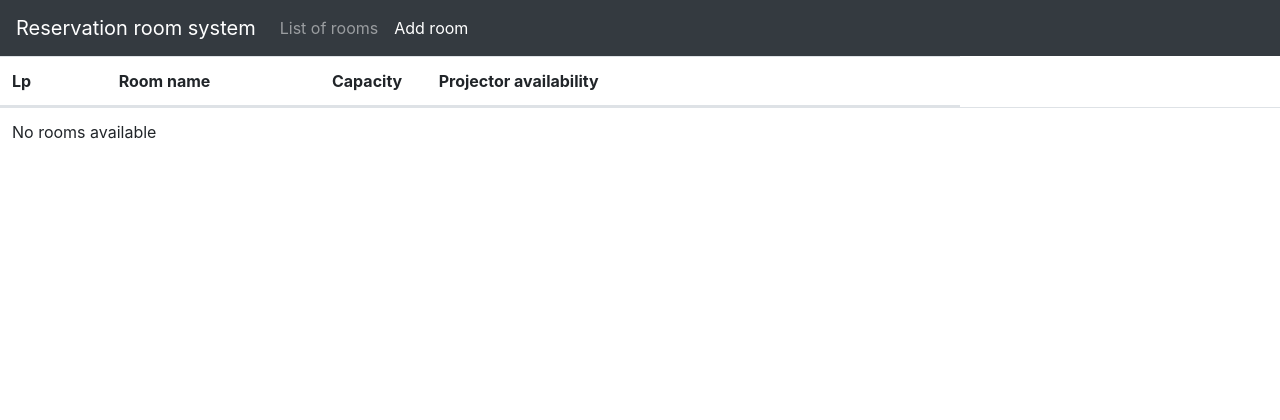
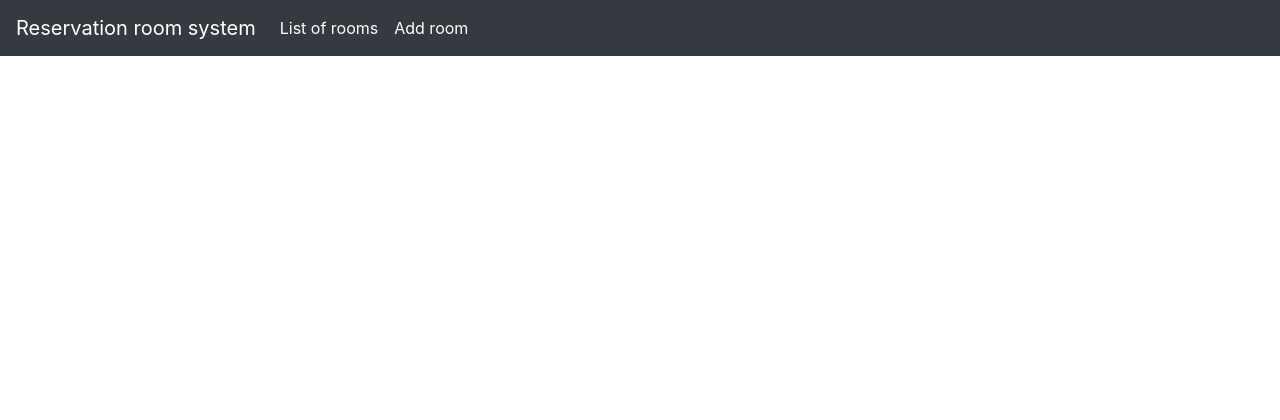
Before and after one commit to piotrstempkowski/djangoWorkshop, a Django app: page / in a window 1280 px wide. Shown: the top 420 px of the page. Run offline with Django 4.2, Linux system fonts and the light colour scheme; data that the repository does not hold is empty; some libraries are stand-ins or nearby versions.

Commit message:
ClassViews

```diff
--- a/djangoWorkshop/settings.py
+++ b/djangoWorkshop/settings.py
@@ -9,7 +9,7 @@ https://docs.djangoproject.com/en/4.1/topics/settings/
 For the full list of settings and their values, see
 https://docs.djangoproject.com/en/4.1/ref/settings/
 """
-
+import os.path
 from pathlib import Path
 
 # Build paths inside the project like this: BASE_DIR / 'subdir'.
@@ -55,7 +55,7 @@ ROOT_URLCONF = 'djangoWorkshop.urls'
 TEMPLATES = [
     {
         'BACKEND': 'django.template.backends.django.DjangoTemplates',
-        'DIRS': [],
+        'DIRS': [os.path.join(BASE_DIR, "templates")],
         'APP_DIRS': True,
         'OPTIONS': {
             'context_processors': [
--- a/djangoWorkshop/urls.py
+++ b/djangoWorkshop/urls.py
@@ -15,28 +15,39 @@ Including another URLconf
 """
 from django.contrib import admin
 from django.urls import path
-from django.urls import re_path
 from exercise.views import (
-base_view,
-add_conference_room_view,
-room_list_view,
-delete_room,
-modify_room,
-room_reservatation_view,
-reservation_view,
-room_availability_view,
-reservation_form_view,
-room_search_view,)
+    HomeView,
+    AddRoomView,
+    RoomListView,
+    DeleteRoomView,
+    ModifyRoomView,
+    ReservationView,
+    RoomDetailView,
+    RoomsAvailabilityView,
+    ReservationsView,
+    RoomSearch,
+)
+
 urlpatterns = [
-    path('admin/', admin.site.urls),
-    path("base/", base_view, name="base"),
-    path("room/new/", add_conference_room_view, name="add-room"),
-    path("", room_list_view, name="room-list"),
-    path("room/delete/<int:id>/", delete_room, name="delete-room"),
-    path("room/modify/<int:id>/", modify_room, name="modify_room"),
-    path("room/reserve/<int:room_id>/", room_reservatation_view, name="reserve_room"),
-    path("room/reservation/<int:room_id>/", reservation_view, name="reservation"),
-    path("rooms/availability", room_availability_view, name="rooms", ),
-    path("room/reservation-form/<int:room_id>", reservation_form_view, name="reservation_form"),
-    path("room/search", room_search_view, name="room-search"),
+    path("admin/", admin.site.urls),
+    path("", HomeView.as_view(), name="base"),
+    path("room/new/", AddRoomView.as_view(), name="add-room"),
+    path("rooms/", RoomListView.as_view(), name="room-list"),
+    path("room/delete/<int:room_id>/", DeleteRoomView.as_view(), name="delete-room"),
+    path("room/modify/<int:room_id>/", ModifyRoomView.as_view(), name="modify_room"),
+    path("room/reserve/<int:room_id>/", ReservationView.as_view(), name="reserve_room"),
+    path(
+        "room/reservation/<int:room_id>/", RoomDetailView.as_view(), name="reservation"
+    ),
+    path(
+        "rooms/availability",
+        RoomsAvailabilityView.as_view(),
+        name="rooms",
+    ),
+    path(
+        "room/reservation-form/<int:room_id>",
+        ReservationsView.as_view,
+        name="reservation_form",
+    ),
+    path("room/search", RoomSearch.as_view(), name="room-search"),
 ]
--- a/exercise/templates/exercise/base.html
+++ b/exercise/templates/exercise/base.html
@@ -28,7 +28,7 @@
   </button>
   <div class="collapse navbar-collapse" id="navbarNavAltMarkup">
     <div class="navbar-nav">
-      <a class="nav-item nav-link" href="/">List of rooms<span class="sr-only">(current)</span></a>
+      <a class="nav-item nav-link active" href="/rooms/">List of rooms</a>
       <a class="nav-item nav-link active" href="/room/new/">Add room</a>
     </div>
   </div>
--- a/exercise/views.py
+++ b/exercise/views.py
@@ -1,137 +1,236 @@
 from django.shortcuts import render, redirect
-from .models import RoomReservation
+from django.views import View
+from django.http import Http404
+from .models import RoomReservation, ConferenceRoom
 import datetime
+
 # Create your views here.
-def base_view(request):
-    return render(request, 'exercise/base.html', {})
+class HomeView(View):
+    def get(self, request):
+        return render(request, "exercise/base.html", {})
 
-from .models import ConferenceRoom
-def add_conference_room_view(request):
-    if request.method == 'GET':
-        return render(request, "exercise/add_conf_room.html")
-    else:
+    def post(self, request):
+        raise Http404
+
+
+class AddRoomView(View):
+    def get(self, request):
+        return render(request, "exercise/add_room.html")
+
+    def post(self, request):
         name = request.POST.get("room-name")
         capacity = request.POST.get("capacity")
         capacity = int(capacity) if capacity else 0
         projector = request.POST.get("projector") == "on"
+
         if not name:
-            return render(request, "exercise/add_conf_room.html", context={"error": "Name of conference room incorrect."})
-        if capacity <= 0 :
-            return render(request, "exercise/add_conf_room.html", context={"error": "Capacity of coference room must be positive"})
+            return render(
+                request,
+                "exercise/add_room.html",
+                context={"error": "Room must have a name!"},
+            )
+        if capacity <= 0:
+            return render(
+                request,
+                "add_room.html",
+                context={"error": "Room capacity must be greater then 0!"},
+            )
         if ConferenceRoom.objects.filter(name=name).first():
-            return render(request, "exercise/add_conf_room.html", context={"error": "Name of conference room already exists in database."})
-        ConferenceRoom.objects.create(name=name, capacity=capacity, projector_availability = projector)
+            return render(
+                request,
+                "add_room.html",
+                context={"error": "Room name is already taken!"},
+            )
+
+        ConferenceRoom.objects.create(
+            name=name, capacity=capacity, projector_availability=projector
+        )
         return redirect("room-list")
-# obsuzyc przypadek post
 
 
-def room_list_view(request):
-    if request.method == 'GET':
+class RoomListView(View):
+    def get(self, request):
         rooms = ConferenceRoom.objects.all()
         return render(request, "exercise/room.html", context={"rooms": rooms})
 
 
-def delete_room(request, id):
-    if request.method == 'GET':
-        ConferenceRoom.objects.get(id=id).delete()
-        return redirect("room-list")
+class DeleteRoomView(View):
+    def get(self, request, room_id):
+        try:
+            room = ConferenceRoom.objects.get(id=room_id)
+            room.delete()
+            return redirect("room-list")
+        except ConferenceRoom.DoesNotExist:
+            raise Http404
 
 
-def modify_room(request, id):
-    if request.method == 'GET':
-        room = ConferenceRoom.objects.get(id=id)
-        return render(request, "exercise/delete_room.html", context={"room": room})
-    else:
-        room = ConferenceRoom.objects.get(id=id)
-        name= request.POST.get("room-name")
+class ModifyRoomView(AddRoomView):
+    def get(self, request, room_id):
+        room = ConferenceRoom.objects.get(id=room_id)
+        return render(request, "exercise/modify_room.html", context={"room": room})
+
+    def post(self, request, room_id):
+        room = ConferenceRoom.objects.get(id=room_id)
+        name = request.POST.get("room-name")
         capacity = request.POST.get("capacity")
         capacity = int(capacity) if capacity else 0
-        projector = request.POST.get("projector") == 'on'
+        projector = request.POST.get("projector") == "on"
+
         if not name:
-            return render(request,"exercise/modify_room.html",context={"error": "Name room is required."})
+            return render(
+                request,
+                "exercise/modify_room.html",
+                context={"error": "Room must have a name!"},
+            )
+
         if capacity <= 0:
-            return render(request, "exercise/modify-room.html", context={"error": "Room capacity must be postive"})
-        if ConferenceRoom.objects.filter(name=name).first() and room.name != name:
-            return render(request, 'exercise/modify_room.html', context={'error': "Conference room name can't duplicate."})
+            return render(
+                request,
+                "exercise/modify_room.html",
+                context={"error": "Capacity must be greater then 0."},
+            )
+
+        if name != room.name and ConferenceRoom.objects.filter(name=name).first():
+            return render(
+                request,
+                "exercise/modify_room.html",
+                context={"error": "Room name is taken!"},
+            )
+
         room.name = name
         room.capacity = capacity
         room.projector_availability = projector
         room.save()
         return redirect("room-list")
 
-def room_reservatation_view(request, room_id):
-    if request.method == 'GET':
+
+class ReservationView(View):
+    def get(self, request, room_id):
         room = ConferenceRoom.objects.get(id=room_id)
         return render(request, "exercise/reserve_room.html", context={"room": room})
-    else:
+
+    def post(self, request, room_id):
         room = ConferenceRoom.objects.get(id=room_id)
         date = request.POST.get("reservation-date")
         comment = request.POST.get("comment")
-        if RoomReservation.objects.filter(room_id=room, date=date):
-            return render(request, "reserve_room.html", context={"error":"Room is already reserved."})
+
+        if RoomReservation.objects.filter(room=room, date=date):
+            return render(
+                request,
+                "exercise/reserve_room.html",
+                context={"error": "Room is already reserved"},
+            )
+
         if date < str(datetime.date.today()):
-            return render(request, "reserve_room.html", context={"error": "Date cannot be in the past"})
-        RoomReservation.objects.create(room_id=room, date=date, comment=comment)
+            return render(
+                request,
+                "exercise/reserve_room.html",
+                context={"error": "Date cannot be in past!"},
+            )
+
+        RoomReservation.objects.create(room=room, date=date, comment=comment)
         return redirect("room-list")
 
-def reservation_view(request, room_id):
-    if request.method =='GET':
+
+class RoomDetailView(View):
+    def get(self, request, room_id):
         room = ConferenceRoom.objects.get(id=room_id)
-        reservations = room.roomreservation_set.filter(date__gte=str(datetime.date.today())).order_by("date")
-        return render(request, "exercise/reservations.html", context={"room": room,
-                                                                      "reservations": reservations,})
+        reservations = room.reservation_set.filter(
+            date__gte=str(datetime.date.today())
+        ).order_by("date")
+        return render(
+            request,
+            "exercise/reserve_room.html",
+            context={"reservations": reservations},
+        )
 
-def room_availability_view(request):
-    if request.method=='GET':
-        rooms = ConferenceRoom.objects.all() # pobieram dane do salach
-        for room in rooms: # iteruje się po pokojach
-            reservation_dates = [reservation.date for reservation in room.roomreservation_set.all()] # dla każej sali wyciągam daty kiedy jest zajea
+
+class RoomsAvailabilityView(View):
+    def get(self, request):
+        rooms = ConferenceRoom.objects.all()
+        for room in rooms:
+            reservation_dates = [
+                reservation.date for reservation in room.reservation_set.all()
+            ]
             room.reserved = datetime.date.today() in reservation_dates
-        return render(request, "exercise/rooms_availability.html", context={"rooms": rooms})
 
-def reservation_form_view(request, room_id):
-    if request.method =='GET':
-            room = ConferenceRoom.objects.get(id=room_id)
-            reservations = room.roomreservation_set.filter(date__gte=str(datetime.date.today())).order_by('date')
-            return render(request, "exercise/reservation_form.html", context={"room": room, "reservations": reservations})
+        return render(
+            request, "exercise/room_availability.html", context={"rooms": rooms}
+        )
 
-    if request.method =='POST':
+
+class ReservationsView(View):
+    def get(self, request, room_id):
         room = ConferenceRoom.objects.get(id=room_id)
-        date = request.POST.get("exercise/reservation-date")
+        reservations = room.reservation_set.filter(
+            date__gte=str(datetime.date.today())
+        ).order_by("date")
+        return render(
+            request,
+            "exercise/reservations.html",
+            context={"reservations": reservations, "room": room},
+        )
+
+    def post(self, request, room_id):
+        room = ConferenceRoom.objects.get(id=room_id)
+        date = request.POST.get("reservation-date")
         comment = request.POST.get("comment")
 
-        reservations = room.roomreservation_set.filter(date__gte=str(datetime.date.today())).order_by('date')
+        reservations = room.reservation_set.filter(
+            date__gte=str(datetime.date.today())
+        ).order_by("date")
 
-        if RoomReservation.objects.filter(room_id=room, date=date):
-            return render(request, "exercise/reservation_form.html", context={"room": room,
-                                                                    "reservations": reservations,
-                                                                    "error": "Sala jest już zarezerwowana!"})
+        if RoomReservation.objects.filter(room=room, date=date):
+            return render(
+                request,
+                "exercise/reservations.html",
+                context={
+                    "room": room,
+                    "reservations": reservations,
+                    "error": "Room is already taken",
+                },
+            )
+
         if date < str(datetime.date.today()):
-            return render(request, "exercise/reservation_form.html", context={"room": room,
-                                                                    "reservations": reservations,
-                                                                    "error": "Data jest z przeszłości!"})
+            return render(
+                request,
+                "exercise/reservations.html",
+                context={
+                    "room": room,
+                    "reservations": reservations,
+                    "error": "Date cannot be in past!",
+                },
+            )
 
-        RoomReservation.objects.create(room_id=room, date=date, comment=comment)
-        return redirect("room-list")
+        RoomReservation.objects.create(room=room, date=date, comment=comment)
+        return redirect("exercise/reservations.html")
 
-def room_search_view(request):
-    if request.method == 'GET':
 
-        name = request.POST.get('room-name')
-        capacity = request.POST.get('capacity')
+class RoomSearch(View):
+    def get(self, request):
+        name = request.GET.get("room-name")
+        capacity = request.GET.get("capacity")
         capacity = int(capacity) if capacity else 0
-        projector = request.POST.get('projector') == 'On'
+        projector = request.GET.get("projector") == "on"
 
         rooms = ConferenceRoom.objects.all()
         if projector:
-            rooms = rooms.filter(projector_availability=projector)
+            rooms = rooms.filer(projector_availability=projector)
+
         if capacity:
             rooms = rooms.filter(capacity__gte=capacity)
+
         if name:
-            rooms = rooms.filter(name__contains=name)
+            rooms.filter(name__contains=name)
+
         for room in rooms:
-            reservation_dates= [reservation.date for reservation in room.roomreservation_set.all()]
+            reservation_dates = [
+                reservation.date for reservation in room.reservation_set.all()
+            ]
             room.reserved = str(datetime.date.today()) in reservation_dates
 
-    return render(request,"exercise/room_search.html", context={"rooms": rooms,
-                                                                "date": datetime.date.today()})
+        return render(
+            request,
+            "exercise/room_search.html",
+            context={"rooms": rooms, "date": datetime.date.today()},
+        )
```
Also changed, not shown: exercise/models.py (+5 -4 lines), exercise/templates/exercise/reserve_room.html (+4 -4 lines), exercise/templates/exercise/room_search.html (+15 -15 lines), exercise/migrations/0002_rename_room_id_roomreservation_room_and_more.py (added), exercise/templates/exercise/add_room.html (renamed from exercise/templates/exercise/add_conf_room.html).
